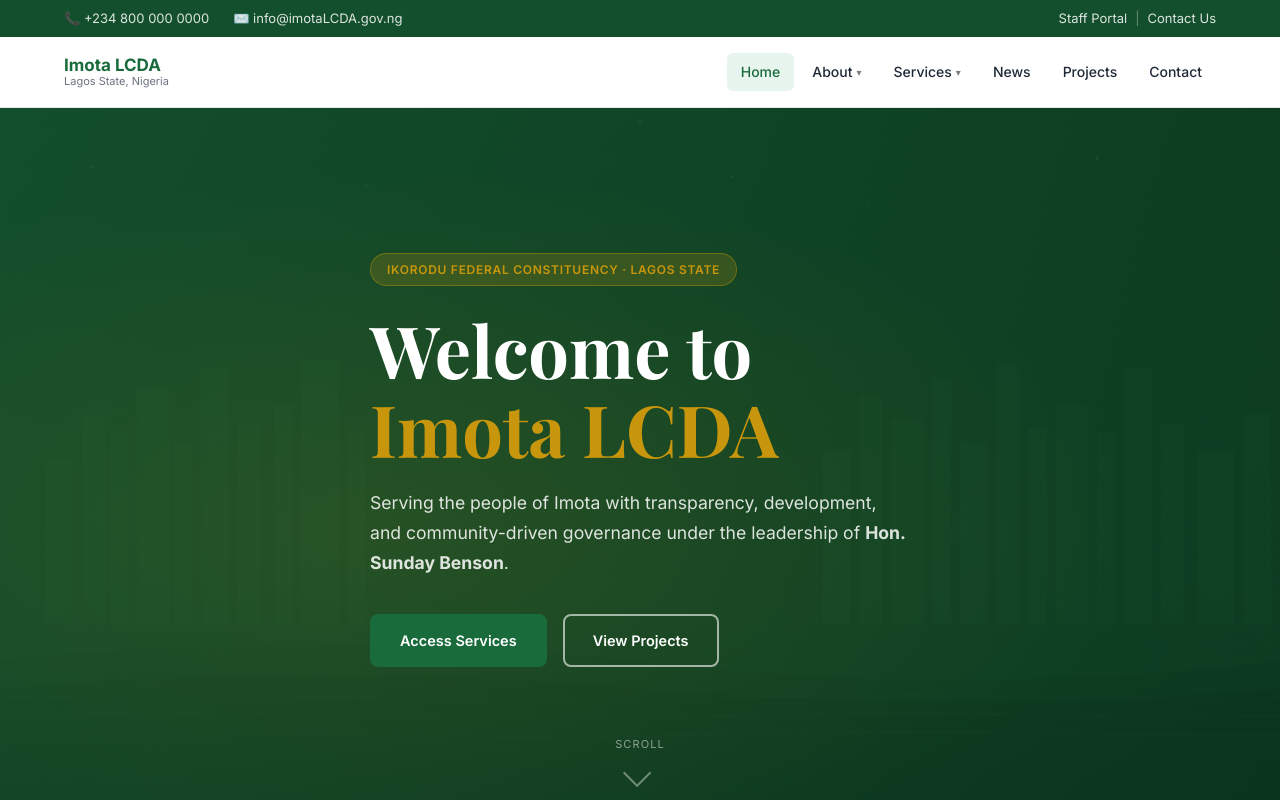
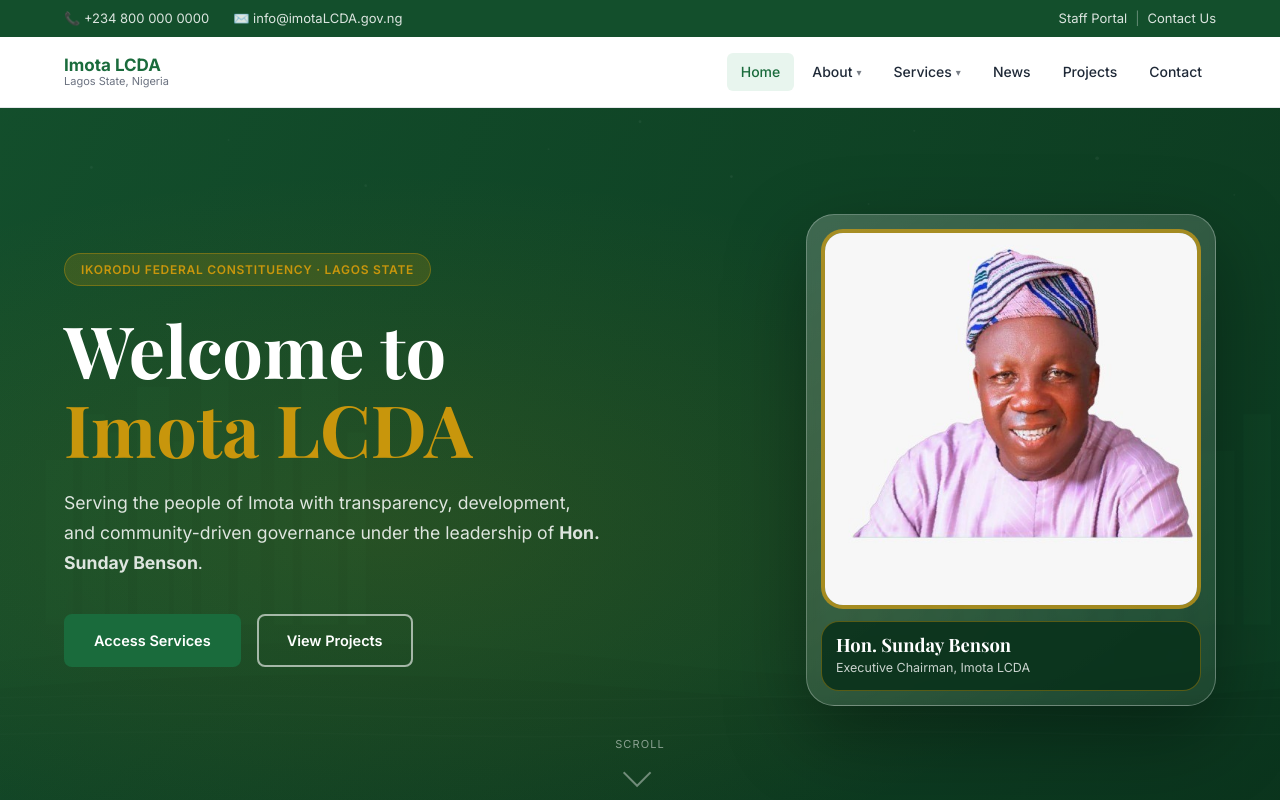
Before and after one commit to dsanwoola/imota-lcda-website, a plain HTML site: page index.html in a window 1280 px wide. Shown: the top 800 px of the page. Drawn offline with nearby package versions, Linux system fonts and the light colour scheme.

Commit message:
Place chairman portrait in homepage hero

```diff
--- a/css/styles.css
+++ b/css/styles.css
@@ -196,9 +196,55 @@ address { font-style: normal; }
 .hero-content {
   position: relative;
   z-index: 2;
-  max-width: 680px;
+  width: 100%;
+  display: grid;
+  grid-template-columns: minmax(0, 1fr) minmax(280px, 410px);
+  align-items: center;
+  gap: clamp(32px, 6vw, 76px);
   padding-top: 60px;
   padding-bottom: 60px;
+}
+.hero-copy {
+  max-width: 680px;
+}
+.hero-chairman-card {
+  justify-self: end;
+  width: min(100%, 410px);
+  border: 1px solid rgba(255,255,255,.28);
+  border-radius: 28px;
+  padding: 14px;
+  background: linear-gradient(145deg, rgba(255,255,255,.20), rgba(255,255,255,.07));
+  box-shadow: 0 28px 80px rgba(0,0,0,.34);
+  backdrop-filter: blur(4px);
+}
+.hero-chairman-photo {
+  width: 100%;
+  aspect-ratio: 1 / 1;
+  object-fit: cover;
+  object-position: center top;
+  border-radius: 22px;
+  border: 4px solid rgba(200,150,12,.72);
+  background: rgba(255,255,255,.12);
+}
+.hero-chairman-caption {
+  margin-top: 12px;
+  border-radius: 18px;
+  background: rgba(10,50,28,.88);
+  border: 1px solid rgba(200,150,12,.40);
+  padding: 12px 14px;
+  color: var(--white);
+}
+.hero-chairman-caption strong,
+.hero-chairman-caption span { display: block; }
+.hero-chairman-caption strong {
+  font-family: var(--font-serif);
+  font-size: 1.15rem;
+  line-height: 1.2;
+}
+.hero-chairman-caption span {
+  color: rgba(255,255,255,.78);
+  font-size: 12.5px;
+  margin-top: 2px;
 }
 .hero-badge {
   display: inline-block;
@@ -822,6 +868,9 @@ address { font-style: normal; }
   .navbar { position: relative; }
   .hamburger { display: flex; }
   .dropdown-menu { position: static; opacity: 1; visibility: visible; transform: none; box-shadow: none; border: none; background: var(--gray-50); margin-top: 4px; }
+  .hero { min-height: auto; }
+  .hero-content { grid-template-columns: 1fr; gap: 34px; padding-top: 48px; padding-bottom: 72px; }
+  .hero-chairman-card { justify-self: start; max-width: 320px; }
   .chairman-inner { grid-template-columns: 1fr; gap: 40px; }
   .chairman-photo-wrap { max-width: 240px; }
   .news-grid { grid-template-columns: 1fr; }
@@ -836,6 +885,8 @@ address { font-style: normal; }
   .topbar-inner { flex-direction: column; gap: 4px; font-size: 12px; }
   .topbar-right { margin-left: 0; }
   .hero-title { font-size: 2.4rem; }
+  .hero-chairman-card { max-width: 260px; padding: 10px; }
+  .hero-chairman-caption { padding: 10px 12px; }
   .stats-inner { grid-template-columns: repeat(2, 1fr); }
   .footer-grid { grid-template-columns: 1fr; }
   .newsletter-inner { flex-direction: column; }
--- a/index.html
+++ b/index.html
@@ -76,12 +76,21 @@
   <section class="hero">
     <div class="hero-overlay"></div>
     <div class="hero-content container">
+      <div class="hero-copy">
         <span class="hero-badge">Ikorodu Federal Constituency · Lagos State</span>
         <h1 class="hero-title">Welcome to<br /><span class="accent">Imota LCDA</span></h1>
         <p class="hero-desc">Serving the people of Imota with transparency, development, and community-driven governance under the leadership of <strong>Hon. Sunday Benson</strong>.</p>
         <div class="hero-actions">
           <a href="services.html" class="btn btn-primary">Access Services</a>
           <a href="projects.html" class="btn btn-outline">View Projects</a>
+        </div>
+      </div>
+      <div class="hero-chairman-card" aria-label="Executive Chairman, Imota LCDA">
+        <img src="images/executive-chairman-imota-lcda-header.jpg" alt="Hon. Sunday Benson – Executive Chairman, Imota LCDA" class="hero-chairman-photo" />
+        <div class="hero-chairman-caption">
+          <strong>Hon. Sunday Benson</strong>
+          <span>Executive Chairman, Imota LCDA</span>
+        </div>
       </div>
     </div>
     <div class="hero-scroll-indicator">
```
Also changed, not shown: images/executive-chairman-imota-lcda-header.jpg (added). Lines whose indentation alone changed are shown as unchanged.
